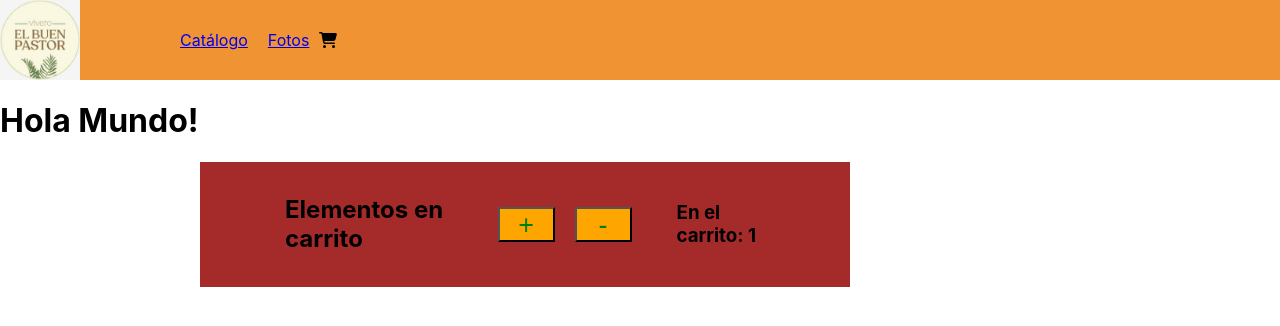
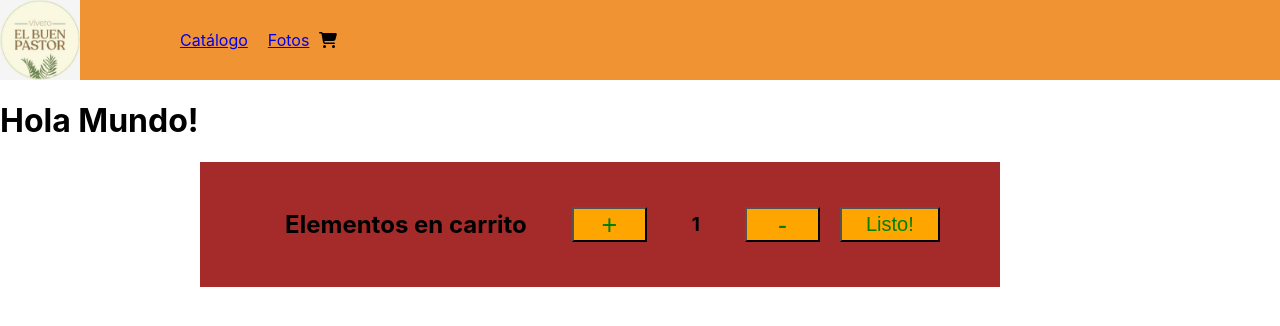
Before and after one commit to lezicae/PONTLEZICA-REACT-JS, a React (Create React App) app: page / in a window 1280 px wide. Shown: the top 326 px of the page. Built offline with nearby package versions, Linux system fonts and the light colour scheme.

Commit message:
Complemento desafio 4

```diff
--- a/src/components/ItemCount.js
+++ b/src/components/ItemCount/ItemCount.js
@@ -1,8 +1,9 @@
 import React, { useState }  from 'react';
 
-const container1 = {display:'flex',alignItems: 'center',justifyContent:'center',marginLeft:200,padding:50,width:550, height:25,backgroundColor: 'brown'}
+const container1 = {display:'flex',alignItems: 'center',justifyContent:'center',marginLeft:200,padding:50,width:700, height:25,backgroundColor: 'brown'}
 const box1 = {margin:10,paddingBottom:20,height: 35, width: 75,color:'green',backgroundColor:'orange', fontSize:'27px'}
 const box2 = {margin:0,padding:35}
+const box3 = {margin:10,paddingBottom:0,height: 35, width: 100,color:'green',backgroundColor:'orange', fontSize:'20px'}
 
 function ItemCount(props){
   const [clicks, setClicks] = useState(props.initial);
@@ -13,13 +14,17 @@ function ItemCount(props){
   const handleDecrement = ()=>{
     let Decrecimiento = clicks <= props.stock && clicks > props.initial ? setClicks(clicks-1):null;
   }
+  const onAdd = ()=>{
+    console.log("Añadido al carrito")
+  }
 
   return(
     <div style={container1}>
       <h2 style={box2}>Elementos en carrito</h2>
       <button style={box1} onClick={ handleIncrement } >+</button>
+      <h3 style={box2}>{clicks}</h3>
       <button style={box1} onClick={ handleDecrement } >-</button>
-      <h3 style={box2}>En el carrito: {clicks}</h3>
+      <button style={box3} onClick={onAdd}>Listo!</button>
     </div>
   )
 }
--- a/src/components/ItemListComponent/ItemListContainer.js
+++ b/src/components/ItemListComponent/ItemListContainer.js
@@ -1,6 +1,4 @@
-import ItemCount from "../ItemCount"
-
-
+import ItemCount from "../ItemCount/ItemCount"
 
 function ItemListContainer(props) {
   return (
```
